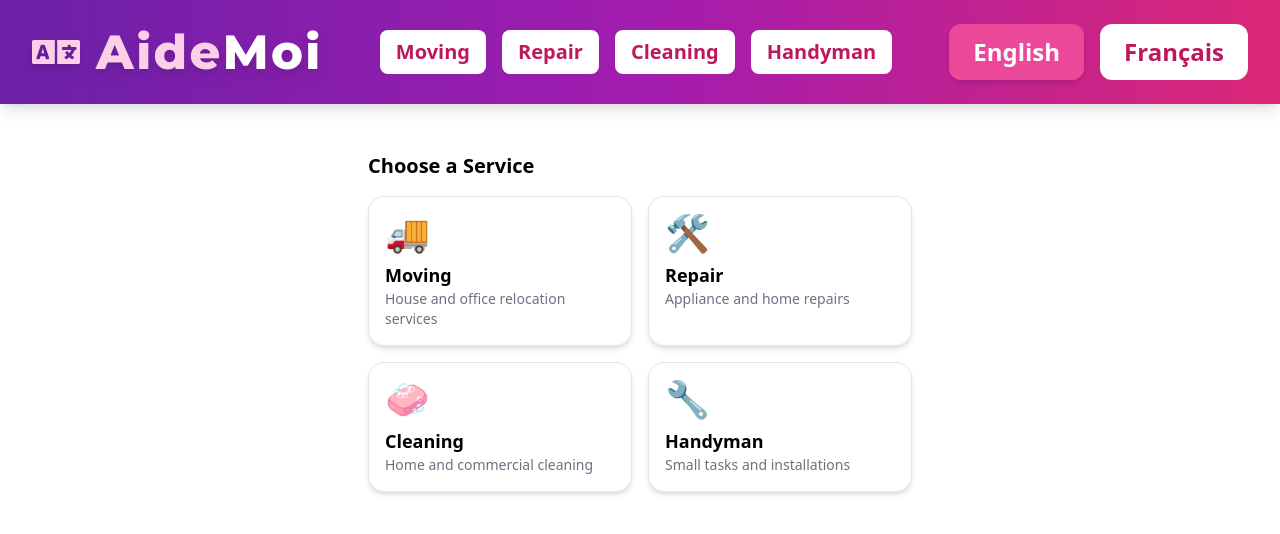
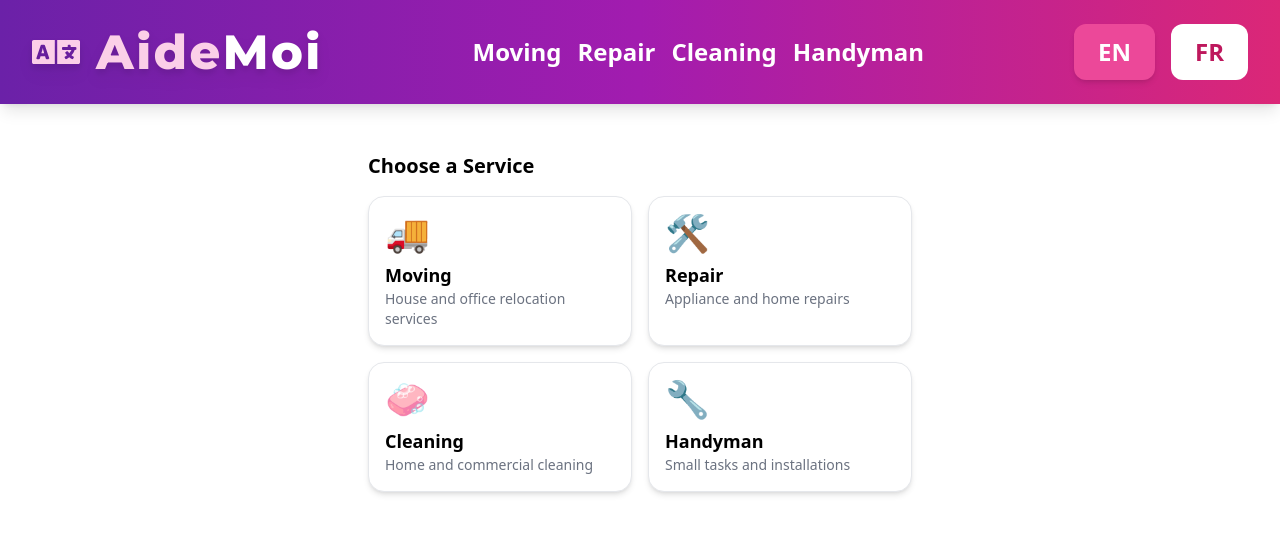
Before and after one commit to ArfOz/aidemoi, a Next.js app: page /en in a window 1280 px wide. Shown: the top 534 px of the page. Built offline with nearby package versions, Linux system fonts and the light colour scheme.

Commit message:
feat: enhance Navbar and HomePage components with dynamic category rendering and localization support

```diff
--- a/app/[locale]/components/Navbar.tsx
+++ b/app/[locale]/components/Navbar.tsx
@@ -4,36 +4,23 @@ import { locales } from "@/i18n/routing"
 import { useRouter, usePathname, useParams } from "next/navigation"
 import { FaLanguage } from "react-icons/fa"
 import Link from "next/link"
-
-// Map locale codes to language names
-const languageMap: Record<string, string> = {
-  en: "English",
-  fr: "Français",
-  tr: "Türkçe",
-  de: "Deutsch",
-  it: "Italiano",
-}
-
-// Example categories (should match your category keys)
-const categories = [
-  { key: "moving", label: "Moving" },
-  { key: "repair", label: "Repair" },
-  { key: "cleaning", label: "Cleaning" },
-  { key: "handyman", label: "Handyman" },
-]
+import { useTranslations } from "next-intl"
 
 const Navbar: React.FC<{ lang: string }> = ({ lang: currentLang }) => {
   const router = useRouter()
   const pathname = usePathname()
   const params = useParams()
+  const t = useTranslations()
+  const categoryKeys = Object.keys(t.raw("categories"))
 
   const changeLanguage = (lang: string) => {
     const newPathname = pathname.replace(`/${currentLang}`, `/${lang}`)
     router.push(newPathname)
   }
 
-  // Get current locale for links
   const locale = (params.locale as string) || currentLang
+
+  console.log("Current t", t)
 
   return (
     <nav className="flex items-center justify-between px-8 py-6 bg-gradient-to-r from-purple-800 via-fuchsia-700 to-pink-600 shadow-lg mb-8">
@@ -49,15 +36,18 @@ const Navbar: React.FC<{ lang: string }> = ({ lang: currentLang }) => {
       </div>
       {/* Center: Categories */}
       <div className="flex gap-4">
-        {categories.map((cat) => (
-          <Link
-            key={cat.key}
-            href={`/${locale}/${cat.key}`}
-            className="px-4 py-2 rounded-lg text-xl font-semibold bg-white text-pink-700 hover:bg-pink-200 transition-colors duration-200"
-          >
-            {cat.label}
-          </Link>
-        ))}
+        {categoryKeys.map((key) => {
+          const cat = t.raw(`categories.${key}`)
+          return (
+            <Link
+              key={key}
+              href={`/${locale}/${key}`}
+              className="text-2xl font-bold text-white hover:underline"
+            >
+              {cat.name}
+            </Link>
+          )
+        })}
       </div>
       {/* Right side: Language buttons */}
       <div className="flex gap-4">
@@ -72,7 +62,7 @@ const Navbar: React.FC<{ lang: string }> = ({ lang: currentLang }) => {
             }`}
             aria-current={currentLang === lang ? "page" : undefined}
           >
-            {languageMap[lang] || lang.toUpperCase()}
+            {lang.toUpperCase()}
           </button>
         ))}
       </div>
--- a/app/[locale]/layout.tsx
+++ b/app/[locale]/layout.tsx
@@ -26,8 +26,8 @@ export default async function LocaleLayout({
   return (
     <html lang={locale}>
       <body>
-        <Navbar lang={locale} />
         <NextIntlClientProvider locale={locale} messages={messages}>
+          <Navbar lang={locale} />
           {children}
         </NextIntlClientProvider>
       </body>
--- a/app/[locale]/page.tsx
+++ b/app/[locale]/page.tsx
@@ -4,24 +4,28 @@ import { CategoryCard } from "./components/category-card"
 export default function HomePage() {
   const t = useTranslations()
 
-  const categories = ["moving", "repair", "cleaning", "handyman"]
+  // Get all category keys from the translation file (object keys)
+  const categoryKeys = Object.keys(t.raw("categories"))
 
   return (
     <main className="p-4 max-w-xl mx-auto">
       <h1 className="text-xl font-bold mb-4">{t("home.title")}</h1>
 
       <div className="grid grid-cols-1 sm:grid-cols-2 gap-4">
-        {categories.map((key) => (
+        {categoryKeys.map((key) => {
+          const cat = t.raw(`categories.${key}`)
+          return (
             <CategoryCard
               key={key}
               category={{
                 id: key,
-              name: t(`categories.${key}.name`),
-              description: t(`categories.${key}.description`),
-              icon: t(`categories.${key}.icon`),
+                name: cat.name,
+                description: cat.description,
+                icon: cat.icon,
               }}
             />
-        ))}
+          )
+        })}
       </div>
     </main>
   )
--- a/messages/de.json
+++ b/messages/de.json
@@ -1,6 +1,27 @@
 {
-  "Index": {
-    "welcome": "Willkommen auf unserer Seite!",
-    "description": "Dies ist ein Beispiel für eine mehrsprachige App."
+  "home": {
+    "title": "Choose a Service"
+  },
+  "categories": {
+    "moving": {
+      "name": "Moving",
+      "description": "House and office relocation services",
+      "icon": "🚚"
+    },
+    "repair": {
+      "name": "Repair",
+      "description": "Appliance and home repairs",
+      "icon": "🛠️"
+    },
+    "cleaning": {
+      "name": "Cleaning",
+      "description": "Home and commercial cleaning",
+      "icon": "🧼"
+    },
+    "handyman": {
+      "name": "Handyman",
+      "description": "Small tasks and installations",
+      "icon": "🔧"
+    }
   }
 }
--- a/messages/it.json
+++ b/messages/it.json
@@ -1,6 +1,27 @@
 {
-  "Index": {
-    "welcome": "Welcome to our site!",
-    "description": "This is an example of a multilingual app."
+  "home": {
+    "title": "Choose a Service"
+  },
+  "categories": {
+    "moving": {
+      "name": "Moving",
+      "description": "House and office relocation services",
+      "icon": "🚚"
+    },
+    "repair": {
+      "name": "Repair",
+      "description": "Appliance and home repairs",
+      "icon": "🛠️"
+    },
+    "cleaning": {
+      "name": "Cleaning",
+      "description": "Home and commercial cleaning",
+      "icon": "🧼"
+    },
+    "handyman": {
+      "name": "Handyman",
+      "description": "Small tasks and installations",
+      "icon": "🔧"
+    }
   }
 }
--- a/messages/tr.json
+++ b/messages/tr.json
@@ -1,6 +1,27 @@
 {
-  "Index": {
-    "welcome": "Sitemize hoş geldiniz!",
-    "description": "Bu çok dilli bir uygulamanın örneğidir."
+  "home": {
+    "title": "Choose a Service"
+  },
+  "categories": {
+    "moving": {
+      "name": "Moving",
+      "description": "House and office relocation services",
+      "icon": "🚚"
+    },
+    "repair": {
+      "name": "Repair",
+      "description": "Appliance and home repairs",
+      "icon": "🛠️"
+    },
+    "cleaning": {
+      "name": "Cleaning",
+      "description": "Home and commercial cleaning",
+      "icon": "🧼"
+    },
+    "handyman": {
+      "name": "Handyman",
+      "description": "Small tasks and installations",
+      "icon": "🔧"
+    }
   }
 }
```
Lines whose indentation alone changed are shown as unchanged.
